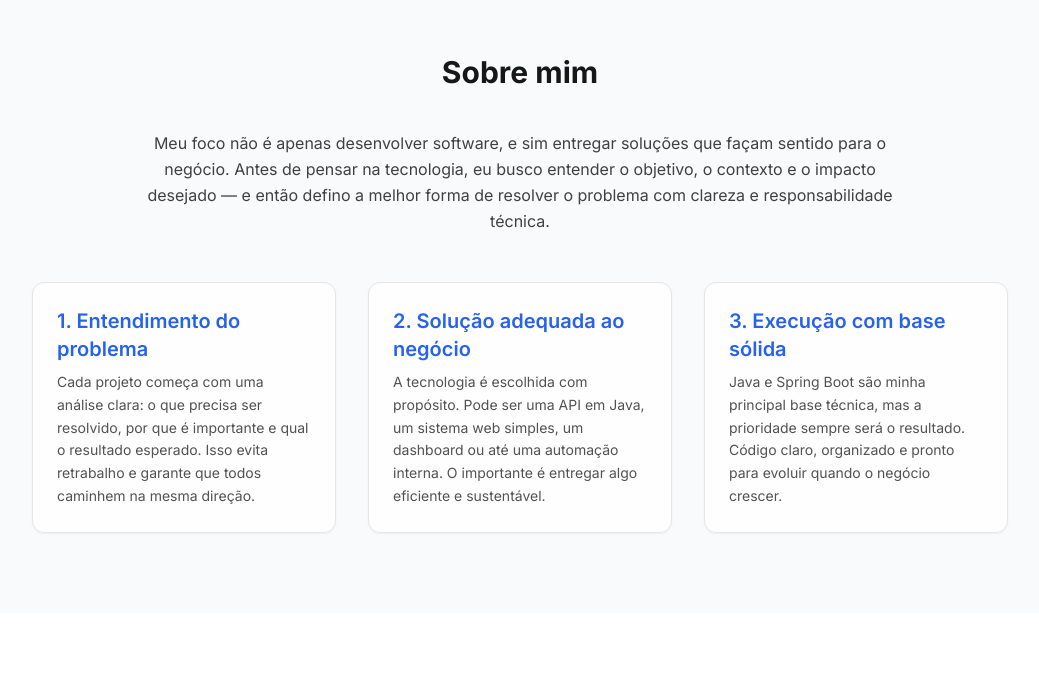
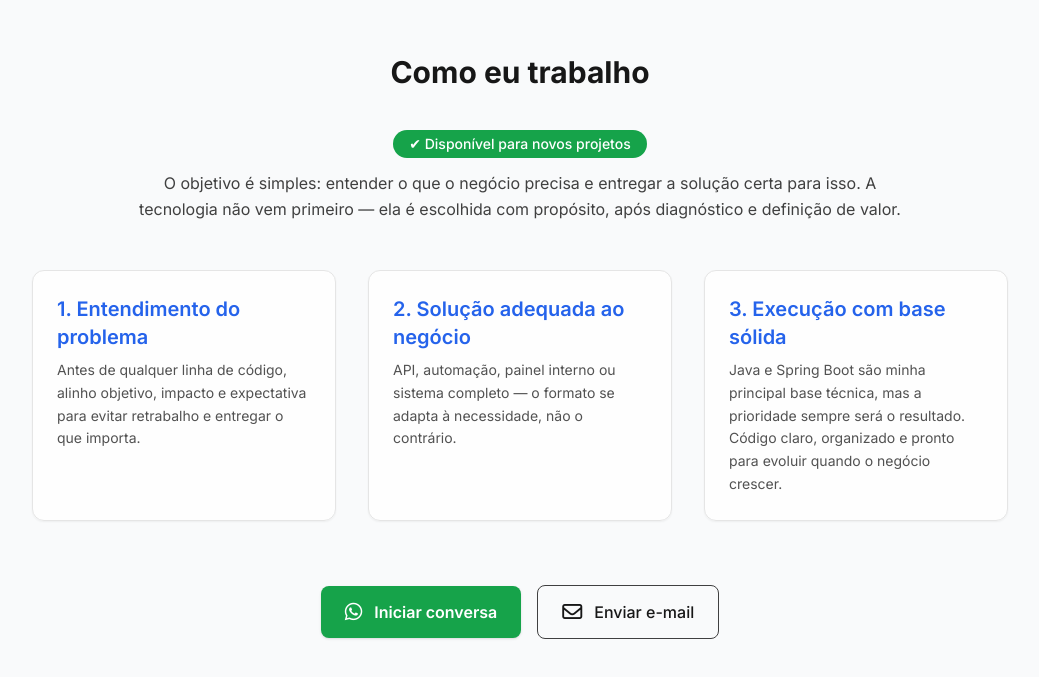
Before and after one commit to ViniciusDevAssis/portfolio-viniciusdevassis, a plain HTML site: page index.html in a window 1280 px wide. Shown: the part 883-1560 px from the top of the page, without its empty margins (120-1159 px from the left). Before the commit the page ends 1496 px from the top, so only its background shows below. Drawn offline with nearby package versions, Linux system fonts and the light colour scheme.

Commit message:
Sobre Section refinada

```diff
--- a/index.html
+++ b/index.html
@@ -43,11 +43,15 @@
   <!-- TAILWIND -->
   <script src="https://cdn.tailwindcss.com"></script>
   <script src="./scripts/tailwindcss/config.js"></script>
+
+  <link rel="stylesheet" href="https://cdnjs.cloudflare.com/ajax/libs/font-awesome/6.5.1/css/all.min.css"
+    integrity="sha512-..." crossorigin="anonymous" referrerpolicy="no-referrer" />
+
 </head>
 
 <body class="font-inter antialiased scroll-smooth bg-white text-neutral-900 dark:bg-dark_blue dark:text-neutral-100">
   <!-- Wrapper geral -->
-  <div class="min-h-screen flex flex-col">
+  <div class="flex flex-col">
 
     <!-- HEADER -->
     <header
@@ -125,15 +129,18 @@
       <section id="sobre" class="bg-gray-50 dark:bg-dark_blue py-20">
         <div class="max-w-5xl mx-auto px-6">
           <h2 class="text-3xl font-bold text-center mb-10">
-            Sobre mim
+            Como eu trabalho
           </h2>
 
-          <p class="text-center text-neutral-700 dark:text-neutral-300 max-w-3xl mx-auto mb-12 leading-relaxed">
-            Meu foco não é apenas desenvolver software, e sim entregar soluções que façam sentido para o negócio.
-            Antes de pensar na tecnologia, eu busco entender o objetivo, o contexto e o impacto desejado — e então
-            defino
-            a melhor forma de resolver o problema com clareza e responsabilidade técnica.
-          </p>
+          <div class="text-center mb-12">
+            <span class="inline-block px-4 py-1 text-sm font-medium bg-green-600 text-white rounded-full mb-3">
+              ✔ Disponível para novos projetos
+            </span>
+            <p class="text-center text-neutral-700 dark:text-neutral-300 max-w-3xl mx-auto mb-12 leading-relaxed">
+              O objetivo é simples: entender o que o negócio precisa e entregar a solução certa para isso.
+              A tecnologia não vem primeiro — ela é escolhida com propósito, após diagnóstico e definição de valor.
+            </p>
+          </div>
 
           <div class="grid gap-8 sm:grid-cols-2 lg:grid-cols-3">
 
@@ -142,9 +149,8 @@
               class="p-6 border border-neutral-200 dark:border-neutral-700 rounded-xl shadow-sm hover:shadow-md transition bg-white/80 dark:bg-neutral-900/40">
               <h3 class="text-xl font-semibold mb-2 text-blue-600 dark:text-blue-400">1. Entendimento do problema</h3>
               <p class="text-neutral-600 dark:text-neutral-300 text-sm leading-relaxed">
-                Cada projeto começa com uma análise clara: o que precisa ser resolvido, por que é importante e qual o
-                resultado esperado.
-                Isso evita retrabalho e garante que todos caminhem na mesma direção.
+                Antes de qualquer linha de código, alinho objetivo, impacto e expectativa para evitar retrabalho e
+                entregar o que importa.
               </p>
             </div>
 
@@ -154,9 +160,7 @@
               <h3 class="text-xl font-semibold mb-2 text-blue-600 dark:text-blue-400">2. Solução adequada ao negócio
               </h3>
               <p class="text-neutral-600 dark:text-neutral-300 text-sm leading-relaxed">
-                A tecnologia é escolhida com propósito. Pode ser uma API em Java, um sistema web simples, um dashboard
-                ou até
-                uma automação interna. O importante é entregar algo eficiente e sustentável.
+                API, automação, painel interno ou sistema completo — o formato se adapta à necessidade, não o contrário.
               </p>
             </div>
 
@@ -171,6 +175,20 @@
             </div>
 
           </div>
+
+          <!-- CTA: WhatsApp + E-mail -->
+          <div class="flex flex-col sm:flex-row items-center justify-center gap-4 mt-16">
+            <!-- WhatsApp -->
+            <a href="https://wa.me/5575991934597?text=Olá,%20quero%20conversar%20sobre%20uma%20solução." target="_blank"
+              class="w-full sm:w-auto inline-flex justify-center items-center gap-3 px-6 py-3 bg-green-600 text-white font-semibold rounded-lg hover:bg-green-700 transition-all shadow">
+              <i class="fa-brands fa-whatsapp text-xl"></i> Iniciar conversa
+            </a>
+            <!-- Email -->
+            <a href="mailto:viniciusdevassis@gmail.com"
+              class="w-full sm:w-auto inline-flex items-center justify-center gap-3 px-6 py-3 border border-neutral-700 dark:border-neutral-300 rounded-lg hover:bg-neutral-100 dark:hover:bg-neutral-800 transition-all font-medium">
+              <i class="fa-regular fa-envelope text-xl"></i> Enviar e-mail
+            </a>
+          </div>
         </div>
       </section>
     </main>
```
